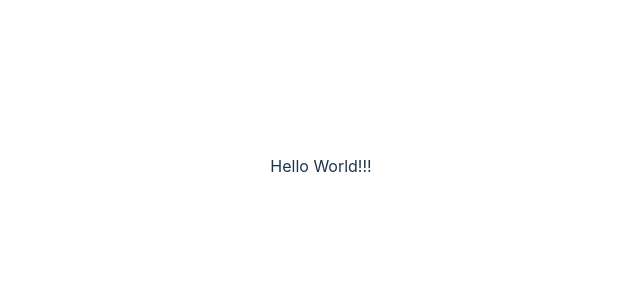
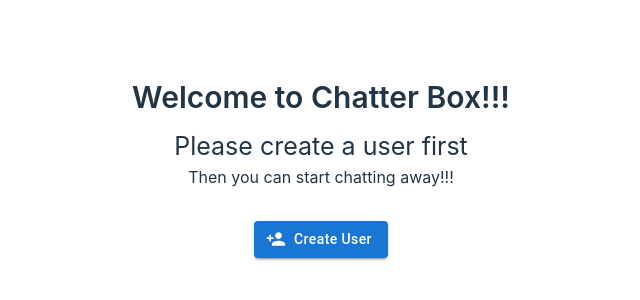
Before and after one commit to MaxHirata/chatter-box-app, a React (Vite) app: page / in a window 1280 px wide. Shown: the part 234-534 px from the top of the page, without its empty margins (319-959 px from the left). Built offline with nearby package versions, Linux system fonts and the light colour scheme.

Commit message:
add EmptyUserState UI

```diff
--- a/src/components/ChatContainer.jsx
+++ b/src/components/ChatContainer.jsx
@@ -1,11 +1,21 @@
 import { Box } from '@mui/material';
 import React, { useContext } from 'react'
 import { ChatContext } from '../context/chatContext';
+import EmptyUserState from './EmptyUserState';
 
 function ChatContainer() {
+    const {
+        userHash,
+        handleCreateUser,
+        handleDeleteUser
+    } = useContext(ChatContext);
+
+    const numUsers = Object.keys(userHash).length;
 
     return (
-        <Box>Hello World!!!</Box>
+        <>
+            {numUsers < 1 ? <EmptyUserState/> : <Box>Hello WOrld!!!</Box>}
+        </>
     );
 };
 
--- /dev/null
+++ b/src/components/EmptyUserState.jsx
@@ -0,0 +1,34 @@
+import { Box, Button } from "@mui/material";
+import { useContext, useState } from "react";
+import { ChatContext } from "../context/chatContext";
+import { PersonAdd } from "@mui/icons-material";
+
+const EmptyUserState = () => {
+    const [ openCreateUserDialog, setOpenCreateUserDialog ] = useState(false);
+
+    return (
+        <Box>
+            <Box>
+                <Box sx={{ fontSize: 30, fontWeight: 600, marginBottom: 1 }}>Welcome to Chatter Box!!!</Box>
+                <Box sx={{ fontSize: 25, fontWeight: 400 }}>Please create a user first</Box>
+                <Box sx={{ fontSize: 16, fontWeight: 400 }}>Then you can start chatting away!!!</Box>
+            </Box>
+            <Button
+                sx={{
+                    marginTop: 4,
+                    textTransform: 'none'
+                }}
+                variant="contained"
+                startIcon={<PersonAdd/>}
+                onClick={() => {
+                    console.log("Create User Dialog Should OPen Up");
+                    setOpenCreateUserDialog(true);
+                }}
+            >
+                Create User
+            </Button>
+        </Box>
+    );
+}
+
+export default EmptyUserState;
```
Also changed, not shown: src/components/ChatWindow.jsx (added), src/components/CreateChatDialog.jsx (added), src/components/CreateUserDialog.jsx (added), src/components/DeleteChatDialog.jsx (added), src/components/DeleteUserDialog.jsx (added), src/components/UserChatDrawer.jsx (added), src/components/UserChatLeftNav.jsx (added).
